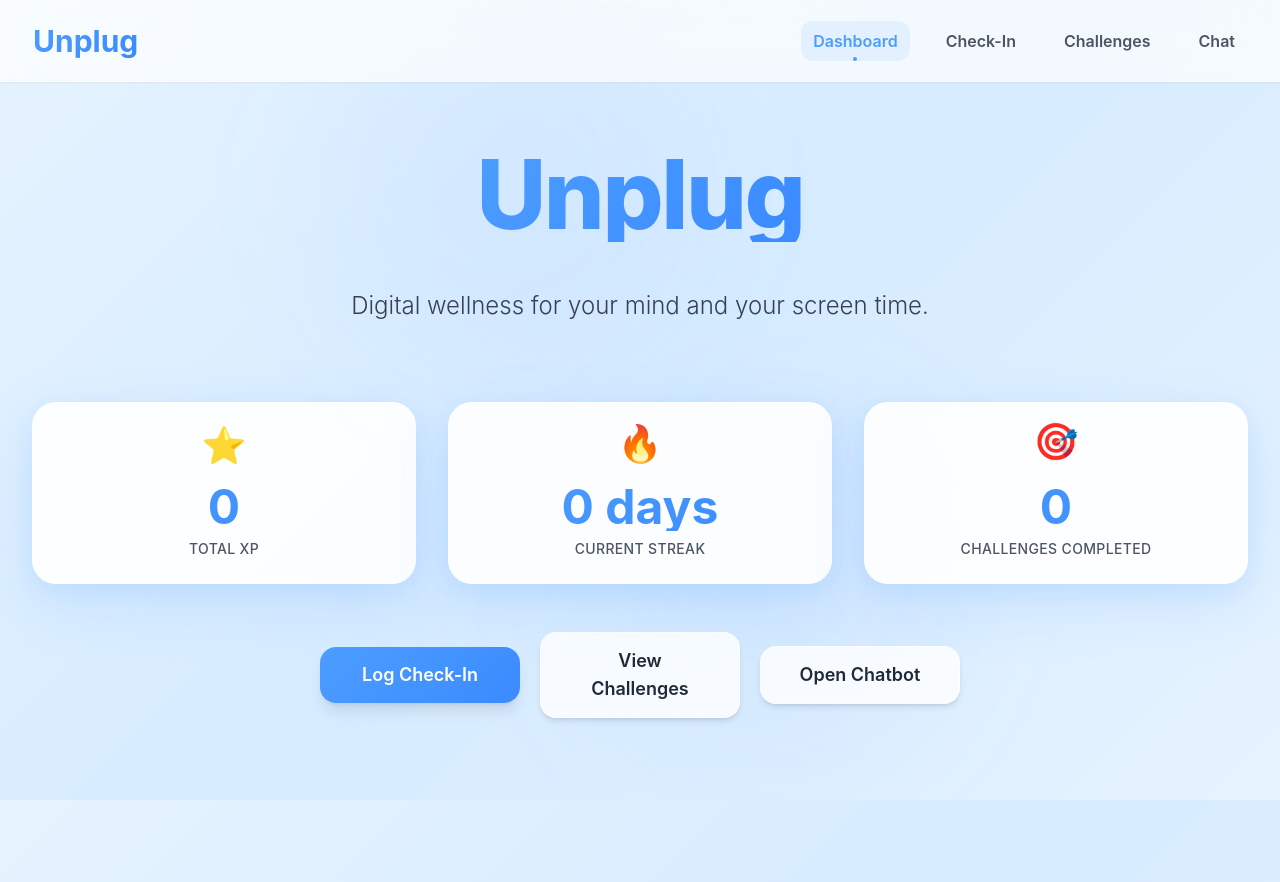
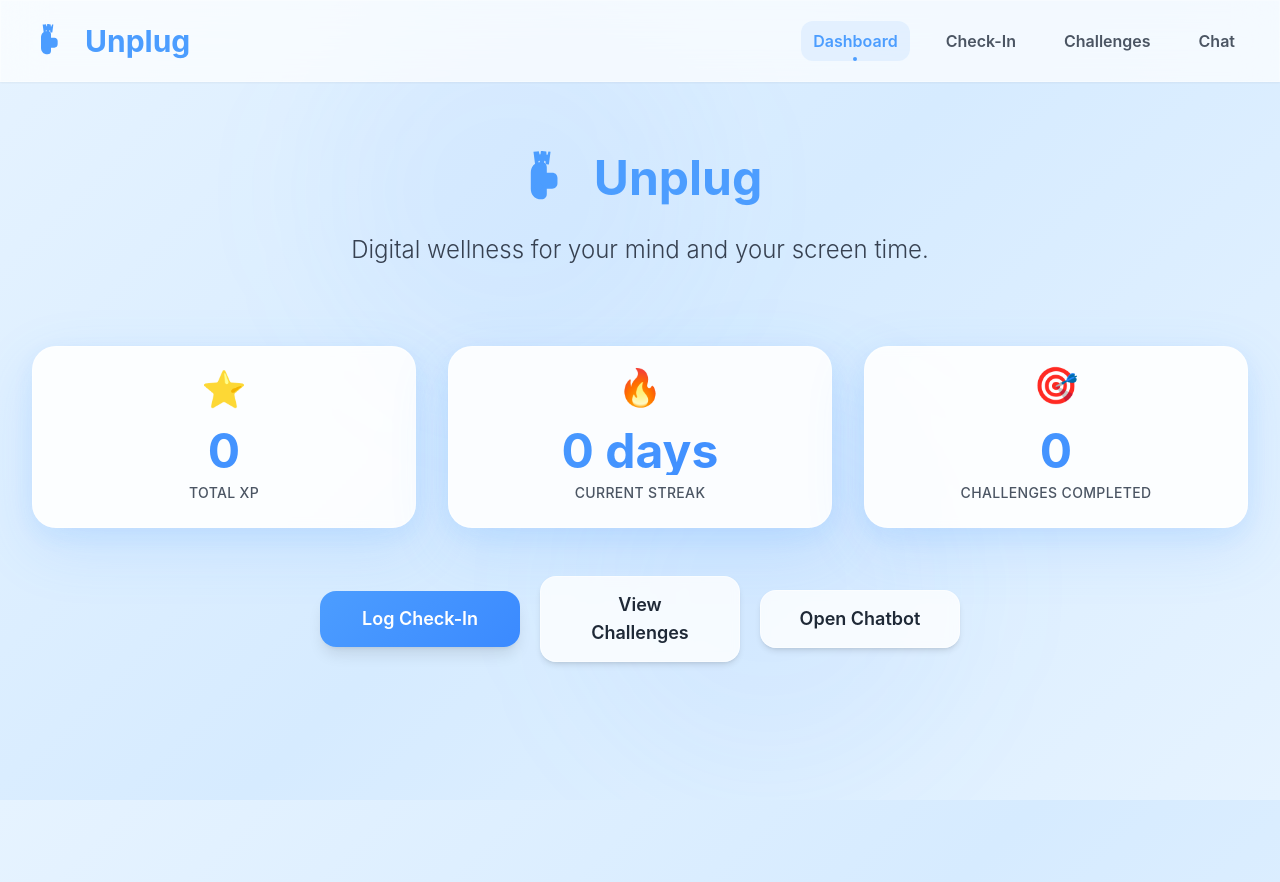
Before and after one commit to andresviaud/unplug, a Next.js app: page / in a window 1280 px wide. Built offline with nearby package versions, Linux system fonts and the light colour scheme.

Commit message:
Add company logo with plug icon to navigation and hero section

```diff
--- a/app/page.tsx
+++ b/app/page.tsx
@@ -5,6 +5,7 @@ import Link from 'next/link'
 import Card from '@/components/Card'
 import StatCard from '@/components/StatCard'
 import Button from '@/components/Button'
+import Logo from '@/components/Logo'
 import { getTodayCheckIn, getStats, getTotalChallengesCompleted } from '@/lib/storage'
 import type { CheckIn, Stats } from '@/lib/storage'
 
@@ -32,10 +33,8 @@ export default function Dashboard() {
     <div className="max-w-7xl mx-auto px-4 sm:px-6 lg:px-8 py-8 sm:py-12 lg:py-16">
       {/* Hero Section */}
       <div className="text-center mb-12 sm:mb-16 lg:mb-20 animate-fade-in">
-        <div className="inline-block mb-4 sm:mb-6">
-          <h1 className="text-4xl sm:text-6xl lg:text-7xl xl:text-8xl font-extrabold text-gradient mb-4 sm:mb-6 tracking-tight">
-            Unplug
-          </h1>
+        <div className="flex justify-center mb-4 sm:mb-6">
+          <Logo size="lg" showText={true} className="justify-center" />
         </div>
         <p className="text-lg sm:text-xl lg:text-2xl text-gray-700 max-w-3xl mx-auto font-light leading-relaxed px-2">
           Digital wellness for your mind and your screen time.
--- /dev/null
+++ b/components/Logo.tsx
@@ -0,0 +1,73 @@
+import React from 'react'
+import Link from 'next/link'
+
+interface LogoProps {
+  className?: string
+  size?: 'sm' | 'md' | 'lg'
+  showText?: boolean
+}
+
+export default function Logo({ className = '', size = 'md', showText = true }: LogoProps) {
+  const sizeClasses = {
+    sm: 'h-6 w-6',
+    md: 'h-8 w-8 sm:h-10 sm:w-10',
+    lg: 'h-12 w-12 sm:h-16 sm:w-16',
+  }
+
+  const textSizes = {
+    sm: 'text-xl',
+    md: 'text-2xl sm:text-3xl',
+    lg: 'text-4xl sm:text-5xl',
+  }
+
+  const LogoContent = () => (
+    <div className={`flex items-center gap-2 sm:gap-3 ${className}`}>
+      {/* Plug Icon - Light blue with rounded shield shape */}
+      <svg
+        className={sizeClasses[size]}
+        viewBox="0 0 60 60"
+        fill="none"
+        xmlns="http://www.w3.org/2000/svg"
+      >
+        {/* Main plug body - rounded shield shape with smooth left curve and angled right edge */}
+        <path
+          d="M12 25C12 20 15 15 22 15C25 15 27 17 27 20V25H32C35 25 37 27 37 30V35C37 38 35 40 32 40H27V45C27 48 25 50 22 50C15 50 12 45 12 40V25Z"
+          fill="#4C9DFF"
+        />
+        {/* Left prong - extending upward and slightly right with rounded end */}
+        <path
+          d="M18 5L20 5L20.5 8L21.5 8L22 5L24 5L23.5 17L20.5 17L20 14L19 14L18.5 17L15.5 17L15 5L18 5Z"
+          fill="#4C9DFF"
+          transform="rotate(-5 19.5 11)"
+        />
+        {/* Right prong - parallel to left, extending upward and slightly right */}
+        <path
+          d="M24 5L26 5L26.5 8L27.5 8L28 5L30 5L29.5 17L26.5 17L26 14L25 14L24.5 17L21.5 17L21 5L24 5Z"
+          fill="#4C9DFF"
+          transform="rotate(5 25.5 11)"
+        />
+        {/* Arrow integrated in lower-left - pointing up and right, following curve */}
+        <path
+          d="M15 38L19 34L17.5 34L17.5 30L21.5 30L21.5 34L20 34L24 38L20 42L21.5 42L21.5 46L17.5 46L17.5 42L19 42L15 38Z"
+          fill="#4C9DFF"
+          opacity="0.9"
+        />
+      </svg>
+
+      {/* Text - Light blue, clean sans-serif */}
+      {showText && (
+        <span className={`font-bold text-primary ${textSizes[size]}`}>
+          Unplug
+        </span>
+      )}
+    </div>
+  )
+
+  return showText ? (
+    <Link href="/" className="hover:scale-105 transition-transform duration-300">
+      <LogoContent />
+    </Link>
+  ) : (
+    <LogoContent />
+  )
+}
--- a/components/Navigation.tsx
+++ b/components/Navigation.tsx
@@ -3,6 +3,7 @@
 import { useState } from 'react'
 import Link from 'next/link'
 import { usePathname } from 'next/navigation'
+import Logo from './Logo'
 
 export default function Navigation() {
   const pathname = usePathname()
@@ -19,9 +20,7 @@ export default function Navigation() {
     <nav className="glass sticky top-0 z-50 border-b border-white/20 shadow-sm">
       <div className="max-w-7xl mx-auto px-4 sm:px-6 lg:px-8">
         <div className="flex justify-between items-center h-16 sm:h-20">
-          <Link href="/" className="text-2xl sm:text-3xl font-bold text-gradient hover:scale-105 transition-transform duration-300">
-            Unplug
-          </Link>
+          <Logo size="md" />
 
           {/* Desktop Navigation */}
           <div className="hidden md:flex gap-2 lg:gap-6">
```
